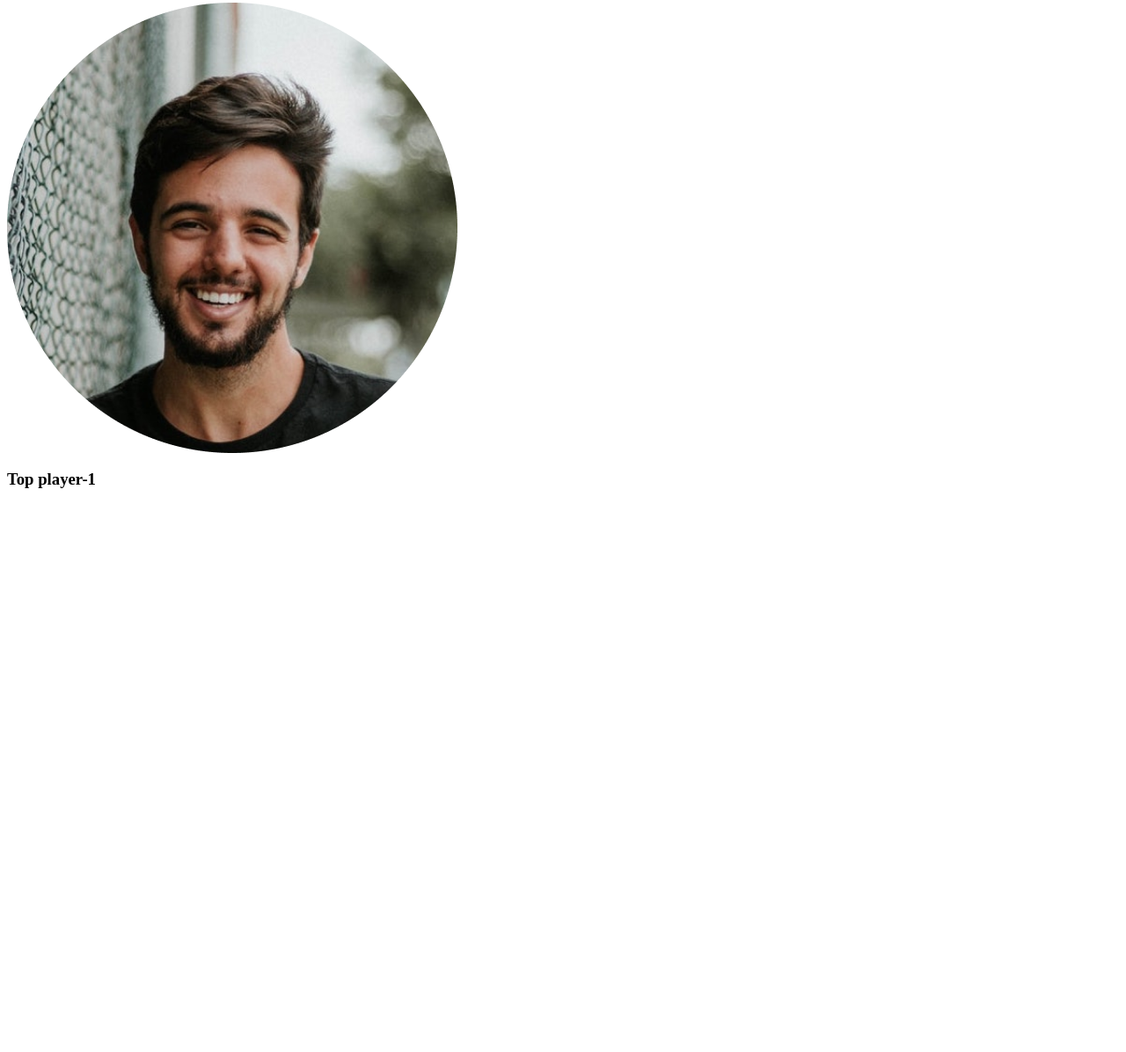
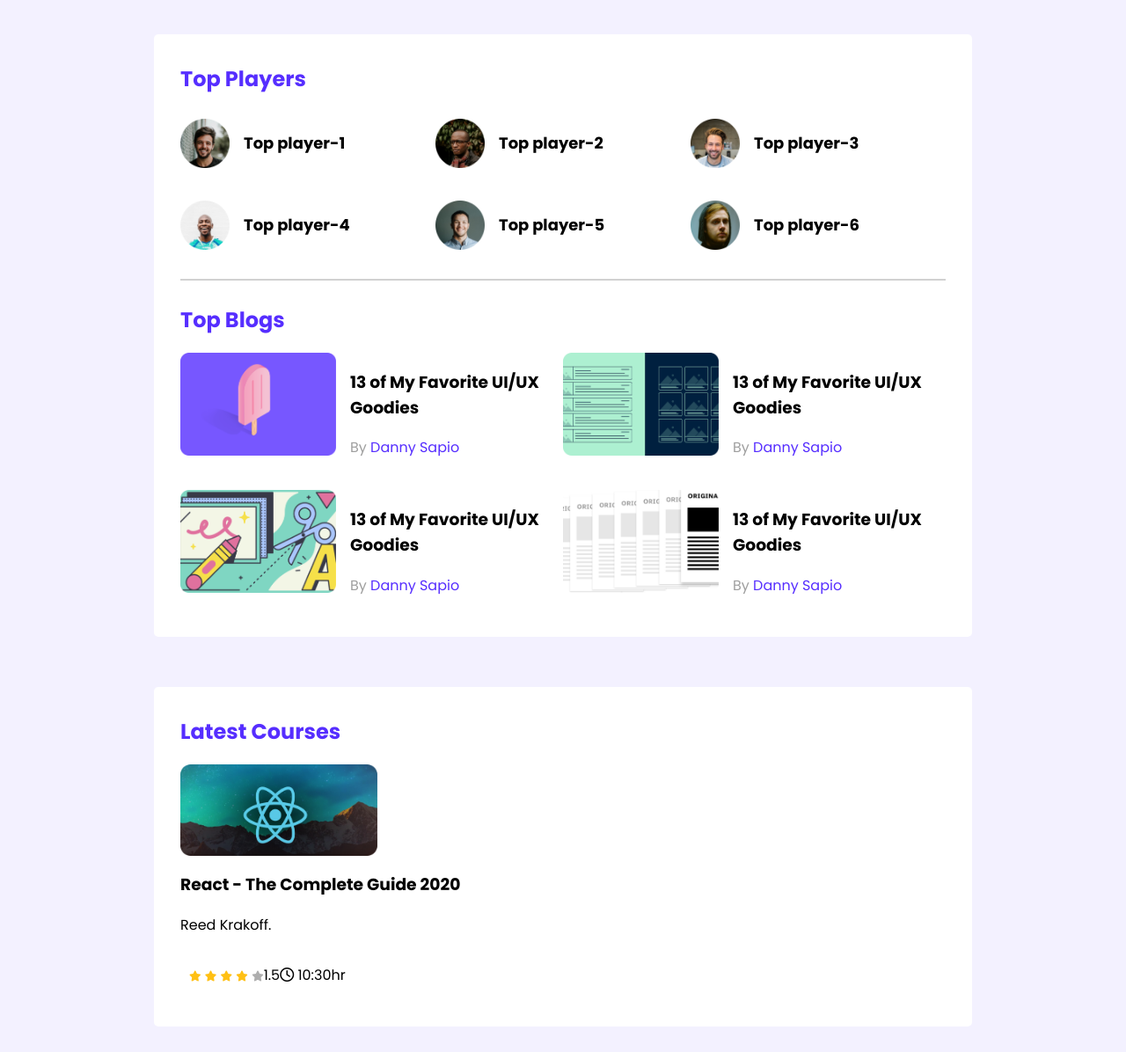
Before and after one commit to Rabbinur/leader-board, a plain HTML site: page index.html in a window 1280 px wide. Shown: the part 5-1201 px from the top of the page at 88% size. Before the commit the page ends 800 px from the top, so only its background shows below. Drawn offline with Linux system fonts and the light colour scheme.

Commit message:
top blogs done

```diff
--- a/css/style.css
+++ b/css/style.css
@@ -0,0 +1,129 @@
+/* common style */
+
+body {
+    background: #F3F1FF;
+    font-family: 'Poppins', sans-serif;
+}
+
+main {
+    display: flex;
+    flex-direction: column;
+    align-items: center;
+}
+
+.container {
+    background: #FFFFFF;
+    Width: 870px;
+    padding: 30px;
+    margin-top: 36px;
+    margin-bottom: 21px;
+    border-radius: 5px;
+}
+
+hr {
+    border: 1px solid #D1D1D1;
+    margin-bottom: 27px;
+}
+
+
+/* top players css start */
+.top-player {
+    margin-bottom: 30px;
+}
+
+.section-title {
+    color: #562EFF;
+    margin-top: 3px;
+    font-size: 24px;
+
+}
+
+.players {
+    display: grid;
+    grid-template-columns: repeat(3, 1fr);
+    grid-row-gap: 30px;
+
+}
+
+.player {
+    display: flex;
+    align-items: center;
+
+}
+
+.player img {
+    width: 56px;
+    height: 56px;
+
+}
+
+.player .top-player-text {
+    margin-left: 16px;
+    font-Size: 18px;
+}
+
+/* top players css end */
+
+/* top blog css start */
+.blogs {
+    display: grid;
+    grid-template-columns: repeat(2, 1fr);
+    grid-row-gap: 20px;
+}
+
+.blog {
+    display: flex;
+}
+
+.thumbnail {
+    margin-right: 16px;
+}
+
+.blog img {
+    width: 177px;
+    height: 117px;
+}
+
+.bog-title {
+    font-size: 20px;
+    color: #000000;
+}
+
+.blog-author {
+    color: #9F9F9F;
+    font-size: 16px;
+}
+
+.blog-author a {
+    text-decoration: none;
+    font-size: 16px;
+    color: #562EFF;
+}
+
+/* top blog css end */
+/* courses css start */
+.courses-banner img {
+    width: 224px;
+    height: 104px;
+}
+
+.course-info {
+    display: flex;
+    align-items: center;
+    margin-left: 10px;
+}
+
+.fa-star {
+    font-size: 12px;
+}
+
+.fa-star.filled {
+    color: #FFC014;
+}
+
+.fa-star.empty {
+    color: #AEAEAE;
+    ;
+}
+
+/* courses css end */
--- a/index.html
+++ b/index.html
@@ -4,6 +4,18 @@
     <meta http-equiv="X-UA-Compatible" content="IE=edge" />
     <meta name="viewport" content="width=device-width, initial-scale=1.0" />
     <title>Leader Board</title>
+    <!-- font awesome link -->
+    <script
+      src="https://kit.fontawesome.com/72d8019321.js"
+      crossorigin="anonymous"
+    ></script>
+    <!-- google fonts -->
+    <link rel="preconnect" href="https://fonts.googleapis.com" />
+    <link rel="preconnect" href="https://fonts.gstatic.com" crossorigin />
+    <link
+      href="https://fonts.googleapis.com/css2?family=Inter:wght@100;200;300;400;500;600;700;800;900&family=Mukta:wght@200;300;400;500;600;700;800&family=Open+Sans:ital,wght@0,300;0,400;0,500;0,600;0,700;0,800;1,300;1,400;1,500;1,600;1,700;1,800&family=Poppins:ital,wght@0,100;0,200;0,300;0,400;0,500;0,600;0,700;0,800;0,900;1,100;1,200;1,300;1,400;1,500;1,600;1,700;1,800;1,900&display=swap"
+      rel="stylesheet"
+    />
     <!-- main css link -->
     <link rel="stylesheet" href="css/style.css" />
   </head>
@@ -16,16 +28,111 @@
     <main>
       <!-- top players and top blogs code start -->
       <section>
-        <div class="top_player">
-          <div class="players">
-            <div class="player">
-              <img src="images/players/player-1.png" alt="" />
-              <h3>Top player-1</h3>
+        <div class="container">
+          <div class="top-player">
+            <h3 class="section-title">Top Players</h3>
+            <div class="players">
+              <div class="player">
+                <img src="images/players/player-1.png" alt="" />
+                <h3 class="top-player-text">Top player-1</h3>
+              </div>
+              <div class="player">
+                <img src="images/players/player-2.png" alt="" />
+                <h3 class="top-player-text">Top player-2</h3>
+              </div>
+              <div class="player">
+                <img src="images/players/player-3.png" alt="" />
+                <h3 class="top-player-text">Top player-3</h3>
+              </div>
+              <div class="player">
+                <img src="images/players/player-4.png" alt="" />
+                <h3 class="top-player-text">Top player-4</h3>
+              </div>
+              <div class="player">
+                <img src="images/players/player-5.png" alt="" />
+                <h3 class="top-player-text">Top player-5</h3>
+              </div>
+              <div class="player">
+                <img src="images/players/player-6.png" alt="" />
+                <h3 class="top-player-text">Top player-6</h3>
+              </div>
+            </div>
+          </div>
+          <hr />
+          <div class="top-blogs">
+            <h2 class="section-title">Top Blogs</h2>
+            <div class="blogs">
+              <article class="blog">
+                <div class="thumbnail">
+                  <img src="images/blogs/blog-1.png" alt="" />
+                </div>
+                <div class="blog-info">
+                  <h3 class="blog-title">13 of My Favorite UI/UX Goodies</h3>
+                  <p class="blog-author">By <a href="">Danny Sapio</a></p>
+                </div>
+              </article>
+              <article class="blog">
+                <div class="thumbnail">
+                  <img src="images/blogs/blog-2.png" alt="" />
+                </div>
+                <div class="blog-info">
+                  <h3 class="blog-title">13 of My Favorite UI/UX Goodies</h3>
+                  <p class="blog-author">By <a href="">Danny Sapio</a></p>
+                </div>
+              </article>
+              <article class="blog">
+                <div class="thumbnail">
+                  <img src="images/blogs/blog-3.png" alt="" />
+                </div>
+                <div class="blog-info">
+                  <h3 class="blog-title">13 of My Favorite UI/UX Goodies</h3>
+                  <p class="blog-author">By <a href="">Danny Sapio</a></p>
+                </div>
+              </article>
+              <article class="blog">
+                <div class="thumbnail">
+                  <img src="images/blogs/blog-4.png" alt="" />
+                </div>
+                <div class="blog-info">
+                  <h3 class="blog-title">13 of My Favorite UI/UX Goodies</h3>
+                  <p class="blog-author">By <a href="">Danny Sapio</a></p>
+                </div>
+              </article>
             </div>
           </div>
         </div>
       </section>
       <!-- top players and top blogs code end -->
+      <!-- lates courses code start  -->
+      <section>
+        <div class="container">
+          <h2 class="section-title">Latest Courses</h2>
+          <div class="courses">
+            <div class="courses-banner">
+              <img src="images/courses/course-1.png" alt="" />
+            </div>
+            <div class="course-details">
+              <h3 class="course-title">React - The Complete Guide 2020</h3>
+              <p class="course-author">Reed Krakoff.</p>
+              <div class="course-info">
+                <div>
+                  <i class="fa-solid fa-star filled"></i>
+                  <i class="fa-solid fa-star filled"></i>
+                  <i class="fa-solid fa-star filled"></i>
+                  <i class="fa-solid fa-star filled"></i>
+                  <i class="fa-solid fa-star empty"></i>
+                </div>
+                <p>1.5</p>
+                <div class="course-duration">
+                  <i class="fa-regular fa-clock"></i>
+                  10:30hr
+                </div>
+              </div>
+            </div>
+          </div>
+        </div>
+      </section>
+      <!-- lates courses code end -->
     </main>
   </body>
 </html>
```
